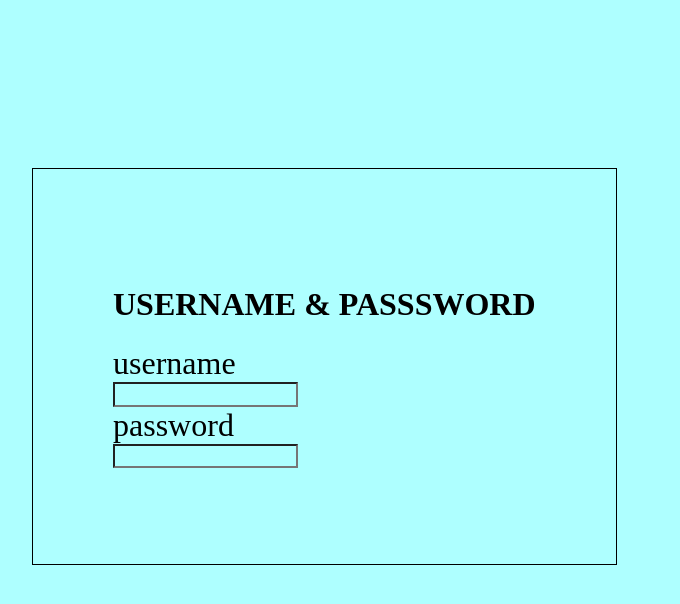
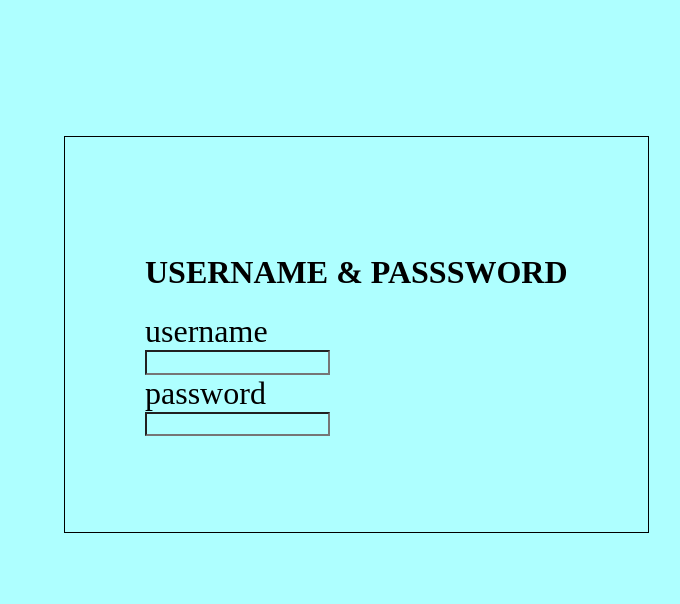
Before and after one commit to JoseRobson2301/DWSENAP, a plain HTML site: page index.html in a window 1280 px wide. Shown: the whole page, without its empty margins (296-976 px from the left). Drawn offline with Linux system fonts and the light colour scheme.

Commit message:
update css

```diff
--- a/style.css
+++ b/style.css
@@ -4,7 +4,7 @@
 
   .lockscreen {
     position: absolute;
-    transform: translate(20rem, 10rem);
+    transform: translate(22rem, 8rem);
     border: black 0.1rem solid;
     padding: 5rem;
     padding-top: 6rem;
```
